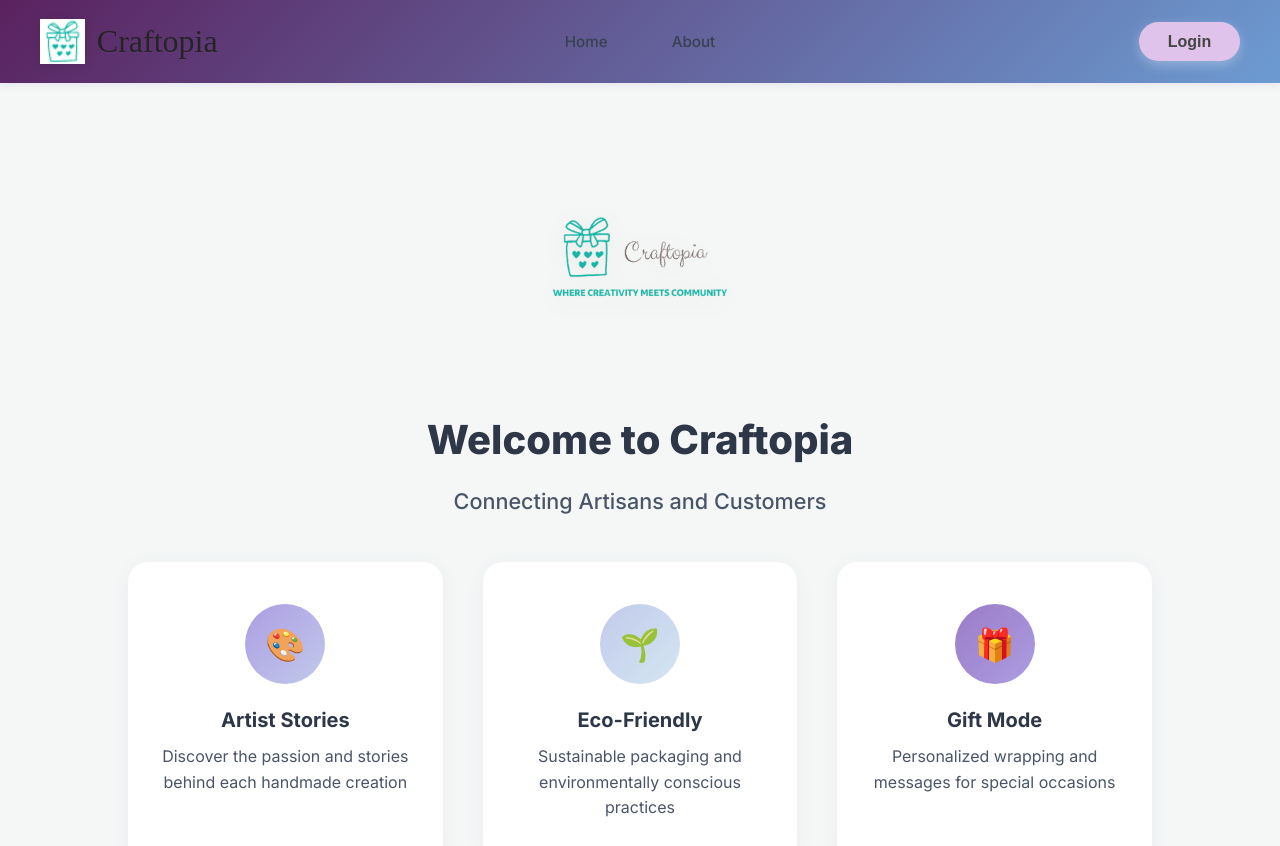
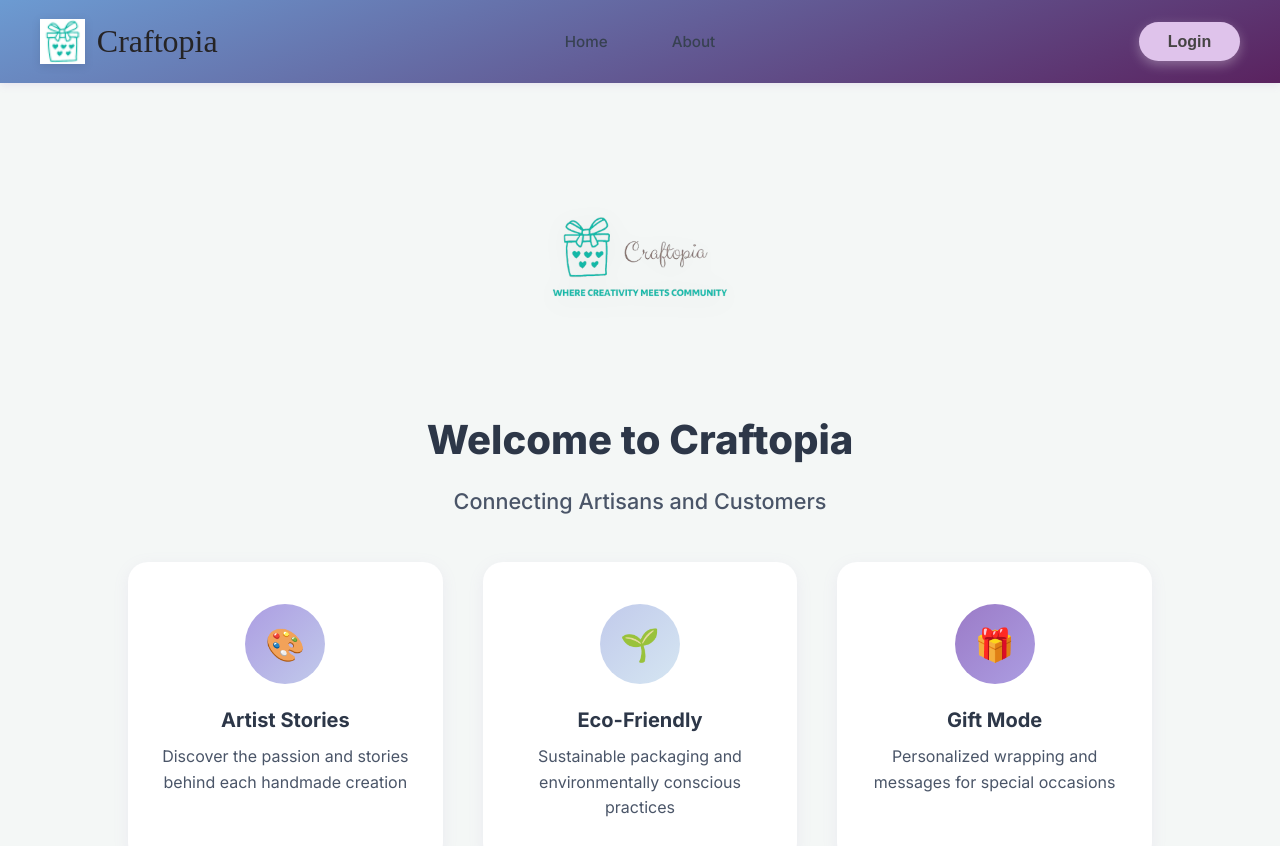
Before and after one commit to salishbaahmed/Craftopia, a React (Create React App) app in the folder craftopia_frontend/: page / in a window 1280 px wide. Shown: the top 846 px of the page. Built offline with nearby package versions, Linux system fonts and the light colour scheme; no server answers; a web font is replaced by a local one.

Commit message:
Changed header

```diff
--- a/craftopia_frontend/src/components/Navbar/Navbar.css
+++ b/craftopia_frontend/src/components/Navbar/Navbar.css
@@ -4,7 +4,7 @@
 
   width: 100%;
   padding: 12px;
-  background: linear-gradient(135deg, #5a225f, #6c9bd2);
+  background: linear-gradient(160deg, #6c9bd2,#5a225f);
   box-shadow: 0 2px 10px rgba(0, 0, 0, 0.1);
   position: sticky;
   top: 0;
--- a/craftopia_frontend/src/pages/LandingPage/LandingPage.css
+++ b/craftopia_frontend/src/pages/LandingPage/LandingPage.css
@@ -19,7 +19,7 @@
 .header {
   width: 100%;
   padding: 12px;
-  background: linear-gradient(135deg, #5a225f, #6c9bd2);
+  background: linear-gradient(160deg, #6c9bd2,#5a225f);
   box-shadow: 0 2px 8px rgba(155, 123, 199, 0.15);
   padding: 1.2rem 1.5rem;
   position: sticky;
```
